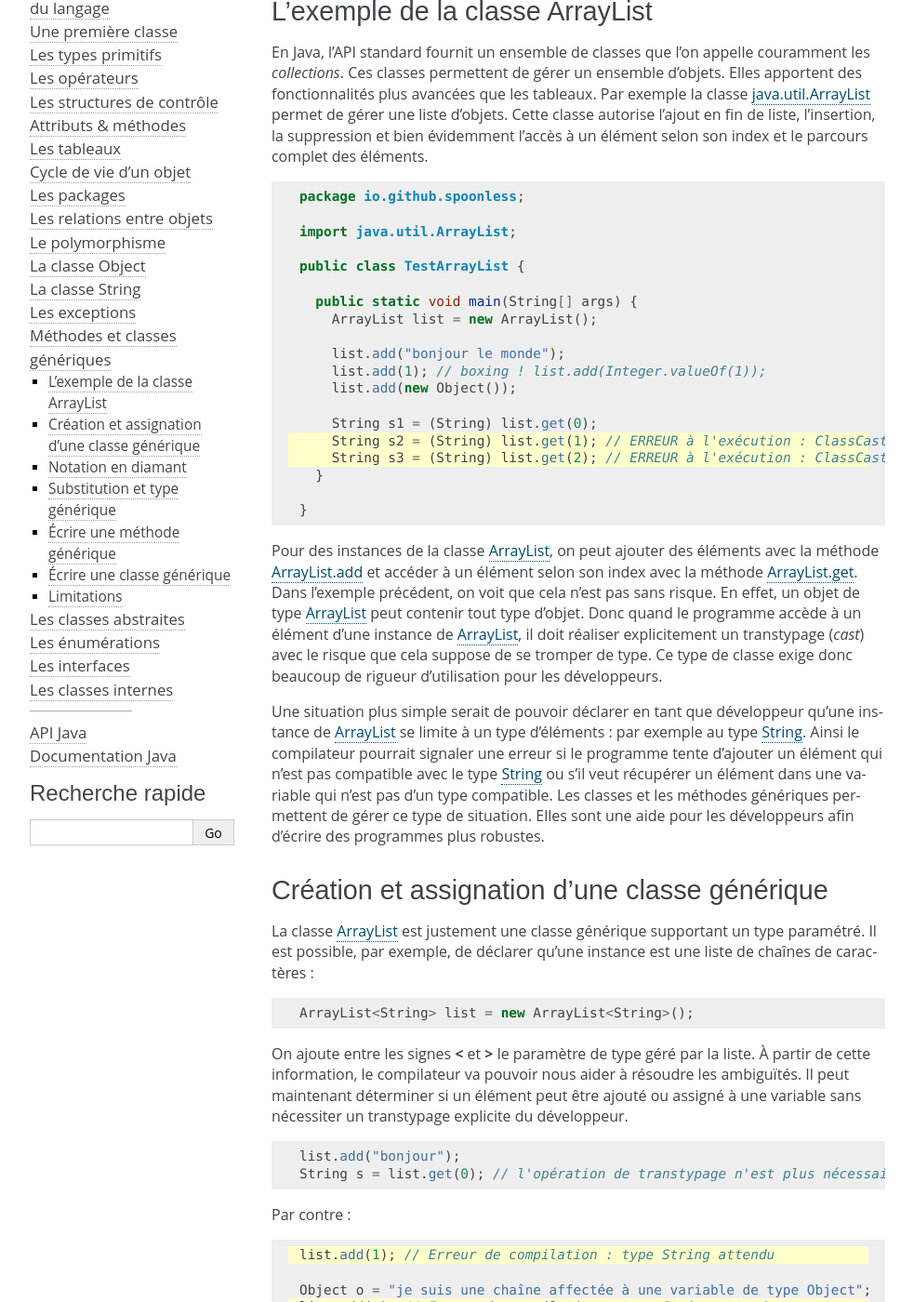
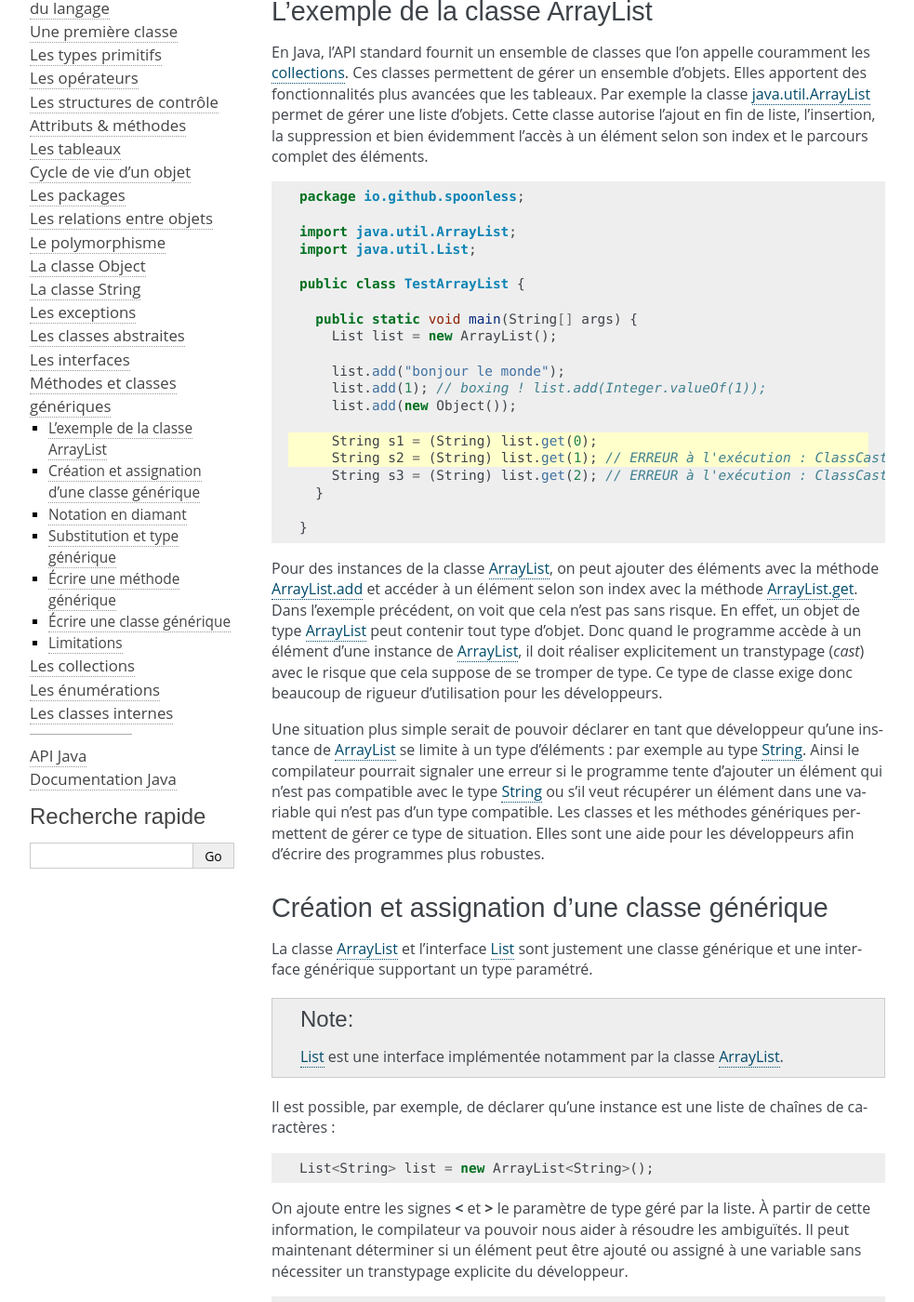
Before and after one commit to lanaflonPerso/cours-java-web, a Sphinx documentation site: the page built from source/generiques.rst, in a window 1280 px wide and 1400 px high, scrolled down 236 px. Shown: the whole window at 93% size, without its empty margins (138-1121 px from the left). Built offline with Sphinx 7.4.7, drawn with Linux system fonts in a browser that asks for light colours; formulas are drawn with MathJax 3; some of the changed text lies outside the part shown.

Commit message:
reorganisation des chapitres

```diff
--- a/source/generiques.rst
+++ b/source/generiques.rst
@@ -12,7 +12,7 @@ L'exemple de la classe ArrayList
 ********************************
 
 En Java, l'API standard fournit un ensemble de classes que l'on appelle couramment
-les *collections*. Ces classes permettent de gérer un ensemble d'objets. Elles apportent
+les :doc:`collections </les_collections>`. Ces classes permettent de gérer un ensemble d'objets. Elles apportent
 des fonctionnalités plus avancées que les tableaux. Par exemple la classe java.util.ArrayList_
 permet de gérer une liste d'objets. Cette classe autorise l'ajout en fin de liste,
 l'insertion, la suppression et bien évidemment l'accès à un élément selon son index
@@ -24,11 +24,12 @@ et le parcours complet des éléments.
   package ROOT_PKG;
 
   import java.util.ArrayList;
+  import java.util.List;
 
   public class TestArrayList {
 
     public static void main(String[] args) {
-      ArrayList list = new ArrayList();
+      List list = new ArrayList();
 
       list.add("bonjour le monde");
       list.add(1); // boxing ! list.add(Integer.valueOf(1));
@@ -60,13 +61,19 @@ d'écrire des programmes plus robustes.
 Création et assignation d'une classe générique
 **********************************************
 
-La classe ArrayList_ est justement une classe générique supportant un type paramétré.
+La classe ArrayList_ et l'interface List_ sont justement une classe générique
+et une interface générique supportant un type paramétré.
+
+.. note::
+
+  List_ est une interface implémentée notamment par la classe ArrayList_.
+
 Il est possible, par exemple, de déclarer qu'une instance est une liste de
 chaînes de caractères :
 
 ::
 
-  ArrayList<String> list = new ArrayList<String>();
+  List<String> list = new ArrayList<String>();
 
 On ajoute entre les signes **<** et **>** le paramètre de type géré par la liste.
 À partir de cette information, le compilateur va pouvoir nous aider à résoudre
@@ -108,7 +115,11 @@ une instance de la classe *Personne*, on peut écrire :
 
 ::
 
-  HashMap<String, Personne> tableauAssociatif = new HashMap<String, Personne>();
+  Map<String, Personne> tableauAssociatif = new HashMap<String, Personne>();
+
+.. note::
+
+  Map_ est une interface implémentée notamment par la classe HashMap_.
 
 Notation en diamant
 *******************
@@ -119,8 +130,8 @@ Lors de l'initialisation, il n'est pas nécessaire de préciser le type des para
 
 ::
 
-  HashMap<String, Personne> tableauAssociatif = new HashMap<>();
-  ArrayList<Integer> listeDeNombres = new ArrayList<>();
+  Map<String, Personne> tableauAssociatif = new HashMap<>();
+  List<Integer> listeDeNombres = new ArrayList<>();
 
 Il s'agit d'un raccourci d'écriture qui évite de se répéter. On appelle la notation
 **<>**, la notation en diamant.
@@ -144,7 +155,7 @@ plus complexe. Par exemple :
 .. code-block:: java
   :emphasize-lines: 1
 
-  ArrayList<Object> listeString = new ArrayList<String>(); // ERREUR DE COMPILATION
+  List<Object> listeString = new ArrayList<String>(); // ERREUR DE COMPILATION
 
 Il n'est pas possible d'affecter une ArrayList_ de String_ à une variable de type
 ArrayList_ de Object_. En effet, si cela était autorisé, il serait alors possible
@@ -231,7 +242,7 @@ l'expression suivante :
 
 ::
 
-  ArrayList<? extends Voiture> listePourConsultation = listeVoitures;
+  List<? extends Voiture> listePourConsultation = listeVoitures;
   Voiture voiture = listePourConsultation.get(0);
 
 L'expression **<? extends Voiture>** désigne une **capture** et permet au compilateur
@@ -242,7 +253,7 @@ type*) et nous pouvons écrire l'expression suivante :
 
 ::
 
-  ArrayList<? super Voiture> listePourAjout = listeVoitures;
+  List<? super Voiture> listePourAjout = listeVoitures;
   listePourAjout.add(new Voiture());
   listePourAjout.add(new VoitureDeCourse());
 
@@ -251,7 +262,7 @@ dans la déclaration de la capture :
 
 ::
 
-  ArrayList<?> listePourAjout = listeVoitures;
+  List<?> listePourAjout = listeVoitures;
 
 Dans ce cas, on ne fournit aucune information au compilateur sur le type paramétré
 de l'instance de la classe.
@@ -319,10 +330,6 @@ le plus rapide parmi une liste de véhicules :
       return plusRapide;
     }
   }
-
-.. note::
-
-  List_ est une interface supportée notamment par la classe ArrayList_.
 
 Si nous nous contentons de cette implémentation, nous allons certainement
 rencontrer quelques problèmes lors de l'utilisation de la méthode
--- a/source/index.rst
+++ b/source/index.rst
@@ -26,10 +26,11 @@ Le langage Java
    la_classe_object
    la_classe_string
    les_exceptions
+   classe_abstraite
+   interface
    generiques
-   classe_abstraite
+   les_collections
    enumeration
-   interface
    classe_interne
 
 
--- /dev/null
+++ b/source/les_collections.rst
@@ -0,0 +1,2 @@
+Les collections
+###############
--- a/source/les_exceptions.rst
+++ b/source/les_exceptions.rst
@@ -810,7 +810,7 @@ Les assertions
 Java dispose du mot-clé **assert** qui permet d'ajouter des assertions dans le code
 source.
 
-Une assertion est condition qui doit être vraie. Sinon une AssertionError_ est jetée.
+Une assertion est une condition qui doit être vraie. Sinon une AssertionError_ est jetée.
 La syntaxe est la suivante :
 
 ::
@@ -824,7 +824,6 @@ une information de contexte d'erreur.
 
 Les assertions servent à vérifier les préconditions, les postconditions ou les
 invariants d'une classe.
-
 
 .. todo::
 
--- a/source/tableau.rst
+++ b/source/tableau.rst
@@ -444,7 +444,7 @@ java.lang.ArrayStoreException_ au moment de l'exécution.
 Conversion d'un tableau en liste
 ********************************
 
-La plupart des API Java utilisent des collections plutôt que des tableaux.
+La plupart des API Java utilisent des :doc:`collections </les_collections>` plutôt que des tableaux.
 Pour transformer un tableau d'objets en liste, on utilise la méthode java.util.Arrays.asList_.
 La liste obtenue possède une taille fixe. Par contre le contenu de la liste est modifiable,
 et toute modification des éléments de cette liste sera répercutée sur le tableau.
```
Also changed, not shown: other parts of source/generiques.rst (+2 -1 lines), source/interface.rst (+14 -7 lines).
